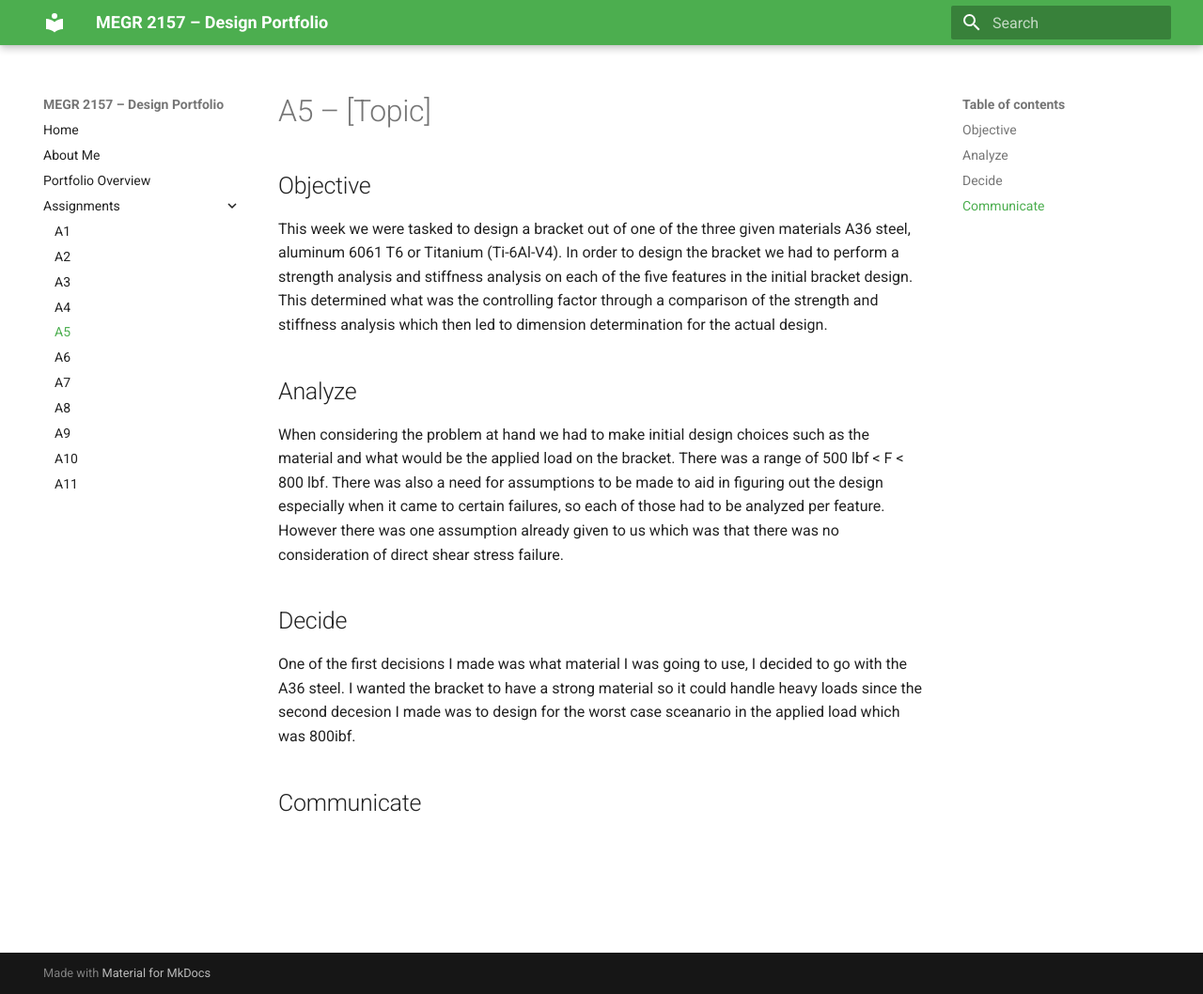
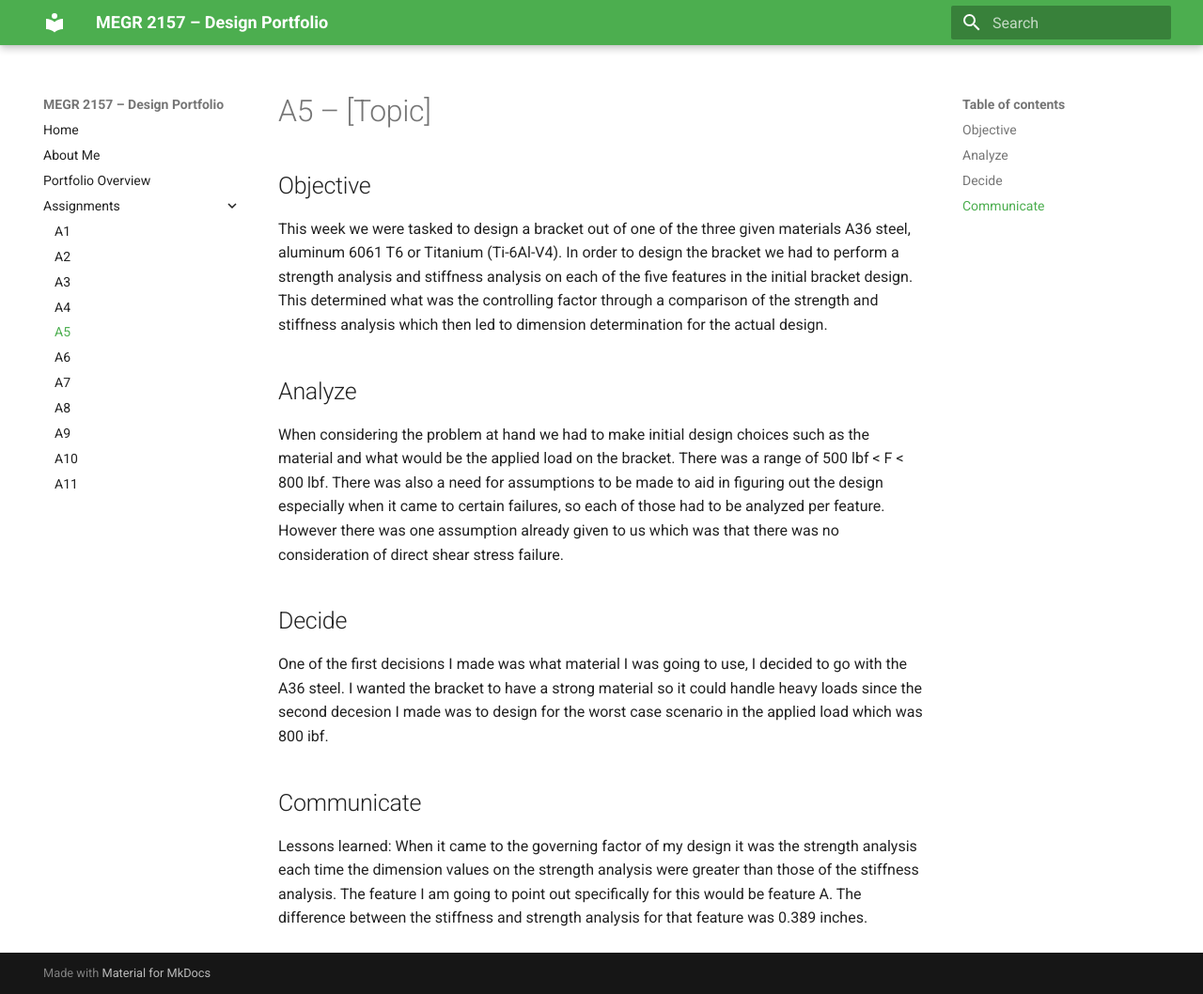
Before and after one commit to alinahsarratt/megr2157-portfolio, an MkDocs documentation site: the page built from docs/assignments/A05/index.md, in a window 1280 px wide and 1058 px high. Shown: the whole window at 94% size. Built offline with MkDocs 1.6.1 and Material for MkDocs 9.7.7, drawn with Linux system fonts in a browser that asks for light colours.

Commit message:
Update index.md

```diff
--- a/docs/assignments/A05/index.md
+++ b/docs/assignments/A05/index.md
@@ -7,6 +7,8 @@ This week we were tasked to design a bracket out of one of the three given mater
 When considering the problem at hand we had to make initial design choices such as the material and what would be the applied load on the bracket. There was a range of 500 lbf < F < 800 lbf. There was also a need for assumptions to be made to aid in figuring out the design especially when it came to certain failures, so each of those had to be analyzed per feature. However there was one assumption already given to us which was that there was no consideration of direct shear stress failure.
 
 ## Decide
-One of the first decisions I made was what material I was going to use, I decided to go with the A36 steel. I wanted the bracket to have a strong material so it could handle heavy loads since the second decesion I made was to design for the worst case sceanario in the applied load which was 800ibf.
+One of the first decisions I made was what material I was going to use, I decided to go with the A36 steel. I wanted the bracket to have a strong material so it could handle heavy loads since the second decesion I made was to design for the worst case scenario in the applied load which was 800 ibf.
 
 ## Communicate
+Lessons learned:
+When it came to the governing factor of my design it was the strength analysis each time the dimension values on the strength analysis were greater than those of the stiffness analysis. The feature I am going to point out specifically for this would be feature A. The difference between the stiffness and strength analysis for that feature was 0.389 inches.
```
